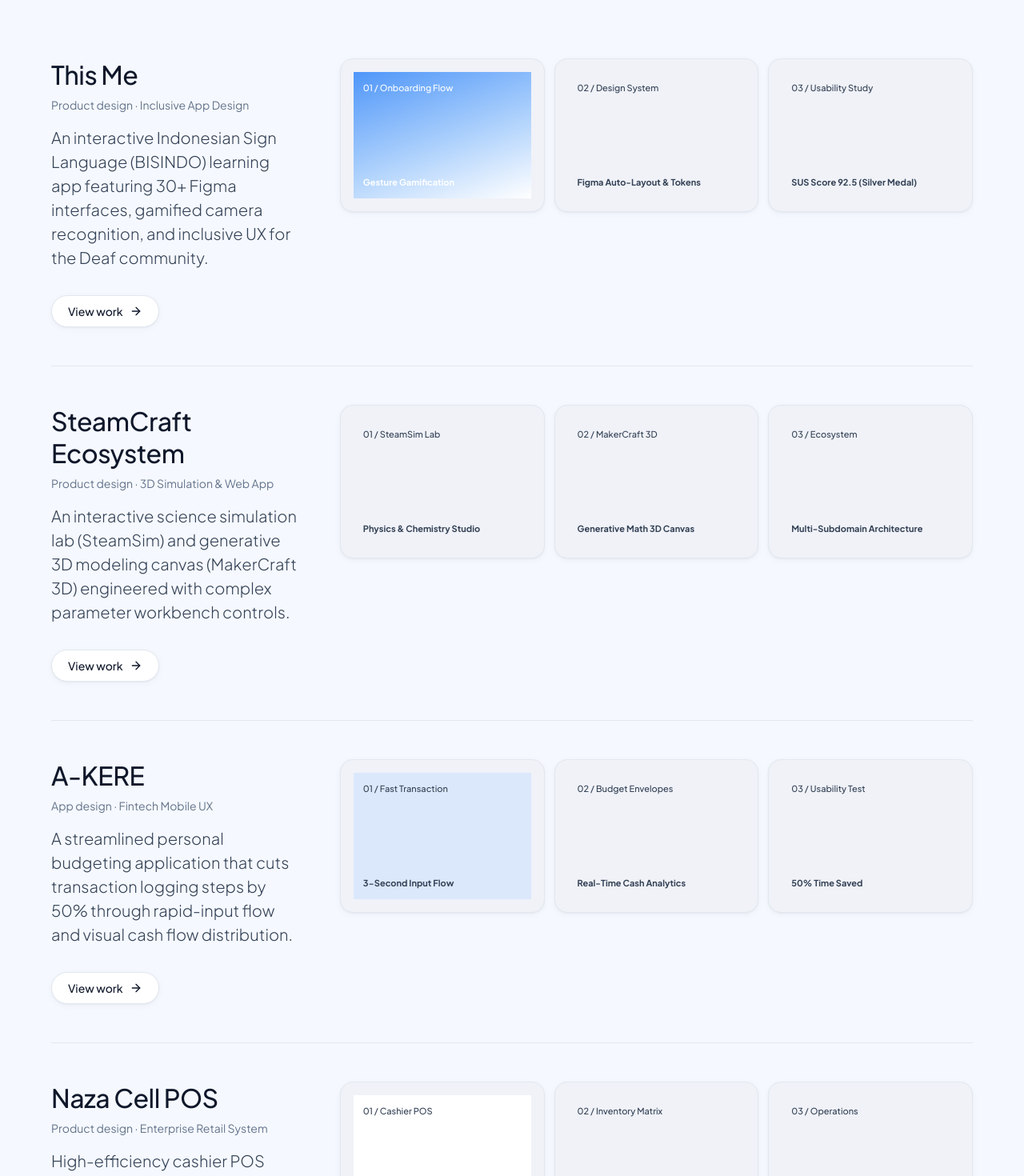
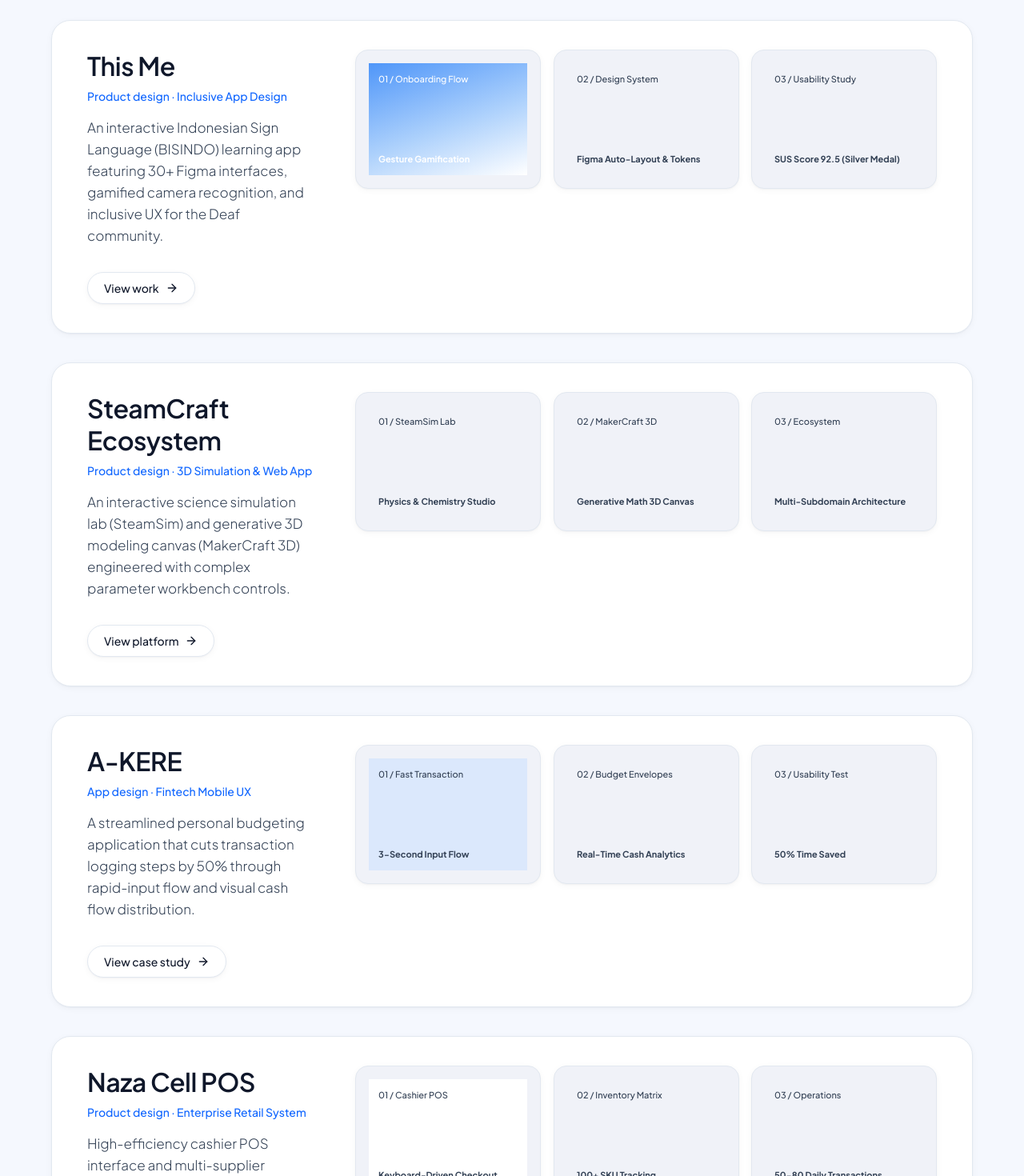
Before and after one commit to nazaa-arch/webporto, a React (Vite) app: page / in a window 1280 px wide. Shown: the part 1200-2670 px from the top of the page at 80% size. Built offline with nearby package versions, Linux system fonts and the light colour scheme.

Commit message:
feat: add cursor-tracking tilt interaction to portfolio cards

```diff
--- a/src/App.tsx
+++ b/src/App.tsx
@@ -1,5 +1,147 @@
 import { useEffect, useRef, useState } from "react";
 import { ArrowRight, ArrowUpRight, Check, Copy, Menu, X } from "lucide-react";
+
+/* -------------------------------------------------------------------------- */
+/*              3D INTERACTIVE CARD CONTAINER (ZYXKOO.DEV STYLE)              */
+/* -------------------------------------------------------------------------- */
+
+function Card3D({
+  children,
+  className = "",
+  maxTilt = 7,
+}: {
+  children: React.ReactNode;
+  className?: string;
+  maxTilt?: number;
+}) {
+  const cardRef = useRef<HTMLDivElement>(null);
+  const [rotate, setRotate] = useState({ x: 0, y: 0 });
+  const [isHovered, setIsHovered] = useState(false);
+  const [glare, setGlare] = useState({ x: 50, y: 50 });
+
+  const handleMouseMove = (e: React.MouseEvent<HTMLDivElement>) => {
+    if (!cardRef.current) return;
+    const rect = cardRef.current.getBoundingClientRect();
+    const x = e.clientX - rect.left;
+    const y = e.clientY - rect.top;
+    const centerX = rect.width / 2;
+    const centerY = rect.height / 2;
+
+    const rotX = -((y - centerY) / centerY) * maxTilt;
+    const rotY = ((x - centerX) / centerX) * maxTilt;
+
+    setRotate({ x: rotX, y: rotY });
+    setGlare({
+      x: (x / rect.width) * 100,
+      y: (y / rect.height) * 100,
+    });
+  };
+
+  const handleMouseEnter = () => setIsHovered(true);
+  const handleMouseLeave = () => {
+    setIsHovered(false);
+    setRotate({ x: 0, y: 0 });
+  };
+
+  return (
+    <div className="card-3d-wrapper">
+      <div
+        ref={cardRef}
+        onMouseMove={handleMouseMove}
+        onMouseEnter={handleMouseEnter}
+        onMouseLeave={handleMouseLeave}
+        style={{
+          transform: isHovered
+            ? `rotateX(${rotate.x.toFixed(2)}deg) rotateY(${rotate.y.toFixed(2)}deg) translateZ(10px)`
+            : "rotateX(0deg) rotateY(0deg) translateZ(0px)",
+          transition: isHovered
+            ? "transform 0.08s ease-out"
+            : "transform 0.5s cubic-bezier(0.2, 0.7, 0.2, 1)",
+          transformStyle: "preserve-3d",
+        }}
+        className={`card-3d-panel ${className}`}
+      >
+        {isHovered && (
+          <div
+            className="pointer-events-none absolute inset-0 z-20 rounded-[inherit] transition-opacity duration-200"
+            style={{
+              background: `radial-gradient(circle 480px at ${glare.x}% ${glare.y}%, rgba(16, 102, 255, 0.12), transparent 75%)`,
+            }}
+          />
+        )}
+        <div
+          style={{
+            transform: isHovered ? "translateZ(18px)" : "translateZ(0px)",
+            transition: "transform 0.2s ease",
+          }}
+        >
+          {children}
+        </div>
+      </div>
+    </div>
+  );
+}
+
+/* -------------------------------------------------------------------------- */
+/*              3D SHOT PREVIEW CARD (CURSOR TRACKING TILT)                   */
+/* -------------------------------------------------------------------------- */
+
+function ShotCard3D({
+  children,
+  className = "",
+  style = {},
+}: {
+  children: React.ReactNode;
+  className?: string;
+  style?: React.CSSProperties;
+}) {
+  const shotRef = useRef<HTMLDivElement>(null);
+  const [rotate, setRotate] = useState({ x: 0, y: 0 });
+  const [isHovered, setIsHovered] = useState(false);
+
+  const handleMouseMove = (e: React.MouseEvent<HTMLDivElement>) => {
+    if (!shotRef.current) return;
+    const rect = shotRef.current.getBoundingClientRect();
+    const x = e.clientX - rect.left;
+    const y = e.clientY - rect.top;
+    const centerX = rect.width / 2;
+    const centerY = rect.height / 2;
+
+    const rotX = -((y - centerY) / centerY) * 12;
+    const rotY = ((x - centerX) / centerX) * 12;
+
+    setRotate({ x: rotX, y: rotY });
+  };
+
+  return (
+    <div
+      ref={shotRef}
+      onMouseMove={handleMouseMove}
+      onMouseEnter={() => setIsHovered(true)}
+      onMouseLeave={() => {
+        setIsHovered(false);
+        setRotate({ x: 0, y: 0 });
+      }}
+      style={{
+        ...style,
+        transform: isHovered
+          ? `rotateX(${rotate.x.toFixed(2)}deg) rotateY(${rotate.y.toFixed(2)}deg) scale(1.04) translateZ(16px)`
+          : "rotateX(0deg) rotateY(0deg) scale(1) translateZ(0px)",
+        transition: isHovered
+          ? "transform 0.08s ease-out, box-shadow 0.2s ease"
+          : "transform 0.4s cubic-bezier(0.2, 0.7, 0.2, 1), box-shadow 0.4s ease",
+        transformStyle: "preserve-3d",
+      }}
+      className={`shot ${className}`}
+    >
+      {children}
+    </div>
+  );
+}
+
+/* -------------------------------------------------------------------------- */
+/*                              MAIN APP COMPONENT                            */
+/* -------------------------------------------------------------------------- */
 
 export default function App() {
   const [mobileMenuOpen, setMobileMenuOpen] = useState(false);
@@ -220,7 +362,7 @@ export default function App() {
         updateFly();
       });
 
-      // Pointermove smooth parallax
+      // Pointermove smooth parallax for hero tiles
       const fine = window.matchMedia("(pointer:fine)").matches;
       if (fine) {
         const onPointerMove = (e: PointerEvent) => {
@@ -572,7 +714,7 @@ export default function App() {
           </p>
         </section>
 
-        {/* -------------------- SELECTED WORKS -------------------- */}
+        {/* -------------------- SELECTED WORKS (3D MOUSE TRACKING) -------------------- */}
         <section className="section work" id="work">
           <div className="container wide">
             <div className="display-head reveal">
@@ -605,8 +747,10 @@ export default function App() {
             </div>
 
             <div className="works-list">
-              {/* Project 01 */}
-              <article className="work-row reveal" id="project-01">
+              {/* Project 01: This Me */}
+              <div className="reveal" id="project-01">
+                <Card3D maxTilt={7}>
+                  <article className="work-row">
                     <div className="work-info">
                       <h3>This Me</h3>
                       <p className="work-tags">Product design · Inclusive App Design</p>
@@ -624,29 +768,33 @@ export default function App() {
                       </a>
                     </div>
                     <div className="work-shots">
-                  <div className="shot">
+                      <ShotCard3D>
                         <div className="ph ph-1">
                           <span>01 / Onboarding Flow</span>
                           <strong>Gesture Gamification</strong>
                         </div>
-                  </div>
-                  <div className="shot">
+                      </ShotCard3D>
+                      <ShotCard3D>
                         <div className="ph ph-alt-a">
                           <span>02 / Design System</span>
                           <strong>Figma Auto-Layout &amp; Tokens</strong>
                         </div>
-                  </div>
-                  <div className="shot">
+                      </ShotCard3D>
+                      <ShotCard3D>
                         <div className="ph ph-alt-b">
                           <span>03 / Usability Study</span>
                           <strong>SUS Score 92.5 (Silver Medal)</strong>
                         </div>
-                  </div>
+                      </ShotCard3D>
                     </div>
                   </article>
+                </Card3D>
+              </div>
 
-              {/* Project 02 */}
-              <article className="work-row reveal" id="project-02">
+              {/* Project 02: SteamCraft */}
+              <div className="reveal" id="project-02">
+                <Card3D maxTilt={7}>
+                  <article className="work-row">
                     <div className="work-info">
                       <h3>SteamCraft Ecosystem</h3>
                       <p className="work-tags">Product design · 3D Simulation &amp; Web App</p>
@@ -660,33 +808,37 @@ export default function App() {
                         target="_blank"
                         rel="noreferrer"
                       >
-                    View work <ArrowRight size={15} />
+                        View platform <ArrowRight size={15} />
                       </a>
                     </div>
                     <div className="work-shots">
-                  <div className="shot">
+                      <ShotCard3D>
                         <div className="ph ph-2">
                           <span>01 / SteamSim Lab</span>
                           <strong>Physics &amp; Chemistry Studio</strong>
                         </div>
-                  </div>
-                  <div className="shot">
+                      </ShotCard3D>
+                      <ShotCard3D>
                         <div className="ph ph-alt-a">
                           <span>02 / MakerCraft 3D</span>
                           <strong>Generative Math 3D Canvas</strong>
                         </div>
-                  </div>
-                  <div className="shot">
+                      </ShotCard3D>
+                      <ShotCard3D>
                         <div className="ph ph-alt-b">
                           <span>03 / Ecosystem</span>
                           <strong>Multi-Subdomain Architecture</strong>
                         </div>
-                  </div>
+                      </ShotCard3D>
                     </div>
                   </article>
+                </Card3D>
+              </div>
 
-              {/* Project 03 */}
-              <article className="work-row reveal" id="project-03">
+              {/* Project 03: A-KERE */}
+              <div className="reveal" id="project-03">
+                <Card3D maxTilt={7}>
+                  <article className="work-row">
                     <div className="work-info">
                       <h3>A-KERE</h3>
                       <p className="work-tags">App design · Fintech Mobile UX</p>
@@ -695,33 +847,37 @@ export default function App() {
                         50% through rapid-input flow and visual cash flow distribution.
                       </p>
                       <a className="btn-secondary" href="#contact">
-                    View work <ArrowRight size={15} />
+                        View case study <ArrowRight size={15} />
                       </a>
                     </div>
                     <div className="work-shots">
-                  <div className="shot">
+                      <ShotCard3D>
                         <div className="ph ph-3">
                           <span>01 / Fast Transaction</span>
                           <strong>3-Second Input Flow</strong>
                         </div>
-                  </div>
-                  <div className="shot">
+                      </ShotCard3D>
+                      <ShotCard3D>
                         <div className="ph ph-alt-a">
                           <span>02 / Budget Envelopes</span>
                           <strong>Real-Time Cash Analytics</strong>
                         </div>
-                  </div>
-                  <div className="shot">
+                      </ShotCard3D>
+                      <ShotCard3D>
                         <div className="ph ph-alt-b">
                           <span>03 / Usability Test</span>
                           <strong>50% Time Saved</strong>
                         </div>
-                  </div>
+                      </ShotCard3D>
                     </div>
                   </article>
+                </Card3D>
+              </div>
 
-              {/* Project 04 */}
-              <article className="work-row reveal" id="project-04">
+              {/* Project 04: Naza Cell POS */}
+              <div className="reveal" id="project-04">
+                <Card3D maxTilt={7}>
+                  <article className="work-row">
                     <div className="work-info">
                       <h3>Naza Cell POS</h3>
                       <p className="work-tags">Product design · Enterprise Retail System</p>
@@ -730,30 +886,32 @@ export default function App() {
                         handling 100+ SKUs and continuous daily financial transactions.
                       </p>
                       <a className="btn-secondary" href="#contact">
-                    View work <ArrowRight size={15} />
+                        View system <ArrowRight size={15} />
                       </a>
                     </div>
                     <div className="work-shots">
-                  <div className="shot">
+                      <ShotCard3D>
                         <div className="ph ph-4">
                           <span>01 / Cashier POS</span>
                           <strong>Keyboard-Driven Checkout</strong>
                         </div>
-                  </div>
-                  <div className="shot">
+                      </ShotCard3D>
+                      <ShotCard3D>
                         <div className="ph ph-alt-a">
                           <span>02 / Inventory Matrix</span>
                           <strong>100+ SKU Tracking</strong>
                         </div>
-                  </div>
-                  <div className="shot">
+                      </ShotCard3D>
+                      <ShotCard3D>
                         <div className="ph ph-alt-b">
                           <span>03 / Operations</span>
                           <strong>50-80 Daily Transactions</strong>
                         </div>
-                  </div>
+                      </ShotCard3D>
                     </div>
                   </article>
+                </Card3D>
+              </div>
             </div>
           </div>
         </section>
--- a/src/index.css
+++ b/src/index.css
@@ -28,6 +28,7 @@
 
   --shadow-sm: 0 1px 2px rgba(15, 23, 42, 0.04), 0 2px 8px rgba(15, 23, 42, 0.04);
   --shadow-md: 0 8px 24px -8px rgba(16, 102, 255, 0.18);
+  --shadow-3d: 0 24px 50px -15px rgba(16, 102, 255, 0.22);
 
   --font: "Plus Jakarta Sans", "Inter", system-ui, -apple-system, sans-serif;
   --nav-h: 76px;
@@ -96,6 +97,7 @@ img {
   -webkit-backdrop-filter: blur(16px) saturate(140%);
   backdrop-filter: blur(16px) saturate(140%);
   box-shadow: var(--shadow-md);
+  border: 1px solid rgba(226, 232, 240, 0.8);
 }
 
 .nav-logo {
@@ -305,10 +307,9 @@ img {
 
 a.tile:hover {
   box-shadow: var(--shadow-md);
-  scale: 1.03;
+  scale: 1.04;
 }
 
-/* intro: elemen disembunyikan sampai animasi tumpuk → sebar dijalankan */
 .intro .tile,
 .intro .hero-title span,
 .intro .hero-lines,
@@ -445,6 +446,29 @@ a.tile:hover {
   transform: none;
 }
 
+/* ---------- 3D Card Interactive Styles (zyxkoo.dev cursor tracking) ---------- */
+.card-3d-wrapper {
+  perspective: 1200px;
+  width: 100%;
+}
+
+.card-3d-panel {
+  position: relative;
+  background: var(--surface);
+  border: 1px solid var(--neutral-200);
+  border-radius: var(--r-xl);
+  padding: 36px 44px;
+  box-shadow: var(--shadow-sm);
+  transition: box-shadow 0.3s ease, border-color 0.3s ease;
+  overflow: hidden;
+  will-change: transform;
+}
+
+.card-3d-panel:hover {
+  border-color: rgba(16, 102, 255, 0.32);
+  box-shadow: var(--shadow-3d);
+}
+
 /* ---------- Work ---------- */
 .display-head {
   margin-bottom: 72px;
@@ -563,15 +587,16 @@ a.tile:hover {
   color: var(--neutral-500);
 }
 
+.works-list {
+  display: flex;
+  flex-direction: column;
+  gap: 36px;
+}
+
 .work-row {
   display: grid;
   grid-template-columns: minmax(0, 3.4fr) minmax(0, 8.6fr);
   gap: 24px 48px;
-  padding: 48px 0;
-}
-
-.work-row + .work-row {
-  border-top: 1px solid var(--neutral-200);
 }
 
 .work-info {
@@ -584,7 +609,7 @@ a.tile:hover {
   margin: 0;
   font-size: 32px;
   line-height: 40px;
-  font-weight: 500;
+  font-weight: 600;
   letter-spacing: -0.015em;
   color: var(--ink);
 }
@@ -593,14 +618,15 @@ a.tile:hover {
   margin: 8px 0 0;
   font-size: 14px;
   line-height: 20px;
-  color: var(--neutral-500);
+  color: var(--primary);
+  font-weight: 500;
 }
 
 .work-desc {
   margin: 16px 0 32px;
   max-width: 380px;
-  font-size: 20px;
-  line-height: 30px;
+  font-size: 17px;
+  line-height: 27px;
   font-weight: 300;
   color: var(--neutral-700);
 }
@@ -612,7 +638,7 @@ a.tile:hover {
 .work-shots {
   display: grid;
   grid-template-columns: repeat(3, 1fr);
-  gap: 12px;
+  gap: 16px;
 }
 
 .shot {
@@ -628,11 +654,12 @@ a.tile:hover {
   padding: 16px;
   border: 1px solid var(--neutral-200);
   transition: box-shadow 0.3s ease, transform 0.3s ease;
+  will-change: transform;
 }
 
 .shot:hover {
   box-shadow: var(--shadow-md);
-  transform: scale(1.03);
+  transform: translateY(-4px) scale(1.02);
 }
 
 /* ---------- Curved Arc Gallery ---------- */
@@ -1280,6 +1307,7 @@ a.tile:hover {
 }
 
 @media (max-width: 1023px) {
+  .card-3d-panel { padding: 28px 24px; }
   .cta-panel { padding: 56px 40px 0; }
   .cta-info { grid-template-columns: 1fr 1fr; }
   .cta-info > div:nth-child(3) {
@@ -1303,6 +1331,7 @@ a.tile:hover {
 
 @media (max-width: 759px) {
   :root { --nav-h: 64px; }
+  .card-3d-panel { padding: 20px 16px; }
   .hero {
     --tw: 46vw;
     flex-direction: column;
@@ -1325,7 +1354,6 @@ a.tile:hover {
   .flag { width: 34px; height: 34px; margin-left: -9px; }
   .flag::after { display: none; }
   .clients { flex-direction: column; align-items: flex-start; gap: 10px; }
-  .work-row { padding: 40px 0; }
   .services { padding-top: 88px; }
   .service-row {
     grid-template-columns: auto minmax(0, 1fr) 40px;
@@ -1381,4 +1409,5 @@ a.tile:hover {
   .status-dot::after { animation: none; }
   .nav, .nav-mobile-panel { transition: none; }
   .stack .meet { transform: none; border-radius: 0; }
+  .card-3d-panel { transform: none !important; }
 }
```
Lines whose indentation alone changed are shown as unchanged.
